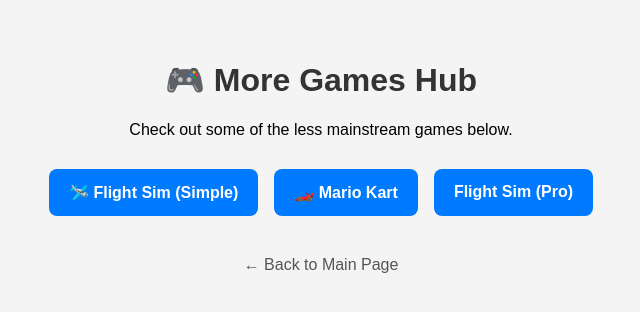
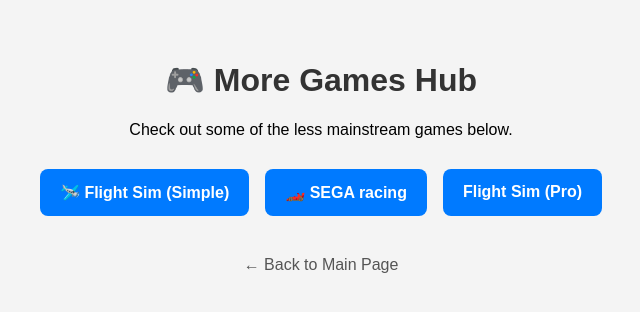
Before and after one commit to ipod2025/my-website, a plain HTML site: page hub.html in a window 1280 px wide. Shown: the whole page, without its empty margins (319-959 px from the left). Drawn offline with Linux system fonts and the light colour scheme.

Commit message:
Update hub.html

```diff
--- a/hub.html
+++ b/hub.html
@@ -49,7 +49,7 @@
 
   <div class="game-links">
     <a href="flight-sim-simple.html">🛩️ Flight Sim (Simple)</a>
-    <a href="mariokart.html">🏎️ Mario Kart</a>
+    <a href="racing.html">🏎️ SEGA racing</a>
      <a href="flight-sim.html">Flight Sim (Pro)</a>
     <!-- Add more if needed -->
   </div>
```
